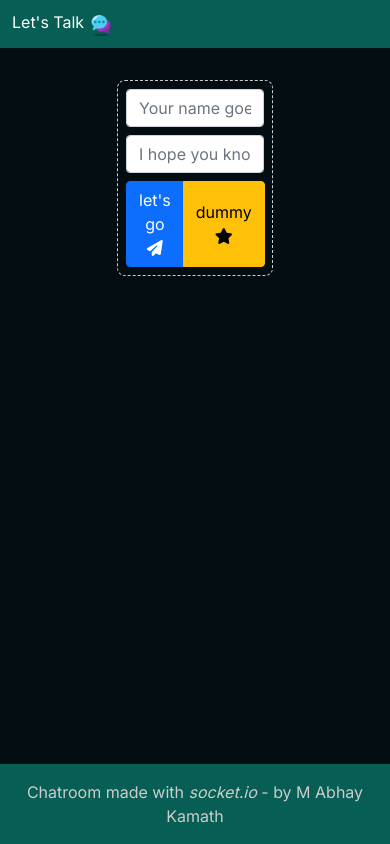
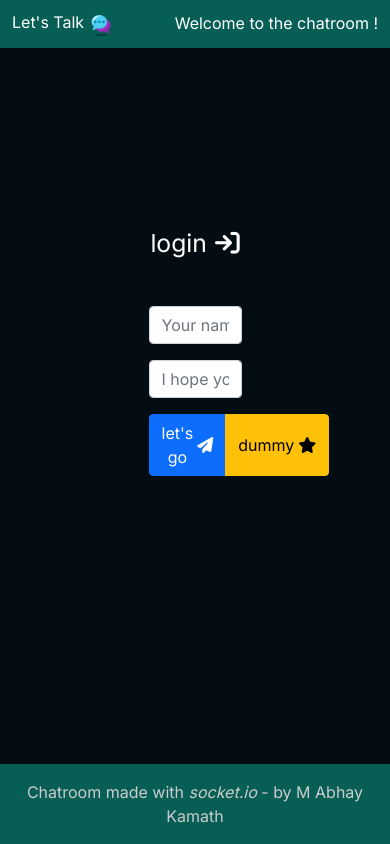
Before and after one commit to abhaykamath/lets-chat-socket.io-chatroom, a React (Create React App) app in the folder frontend/: page / in a window 390 px wide. Built offline with nearby package versions, Linux system fonts and the light colour scheme; no server answers.

Commit message:
Completed login flow, added profile heads and some css

```diff
--- a/frontend/src/components/App.js
+++ b/frontend/src/components/App.js
@@ -4,21 +4,51 @@ import Header from "./Header";
 import ChatContainer from "./ChatContainer";
 import Login from "./Login";
 
+const BASE_URL = "http://localhost:4000";
+
 function App() {
-  const [loggedIn, setLoggedIn] = useState(false);
+  const [loggedIn, setLoggedIn] = useState(
+    JSON.parse(localStorage.getItem("letstalk-loggedIn")) || false
+  );
+  const [username, setUsername] = useState(
+    localStorage.getItem("letstalk-username") || ""
+  );
+  const [loading, setLoading] = useState(false);
 
   function logout() {
     setLoggedIn(false);
+    localStorage.setItem("letstalk-loggedIn", false);
+    setUsername("");
+    localStorage.setItem("letstalk-username", "");
   }
 
-  function login() {
-    setLoggedIn(true);
+  async function login(name, password) {
+    setLoading(true);
+    const response = await fetch(BASE_URL + "/api/login", {
+      method: "POST",
+      headers: {
+        "Content-Type": "application/json",
+      },
+      body: JSON.stringify({ name, password }),
+    });
+    const data = await response.json();
+    setLoading(false);
+    if (data.message === "welcome") {
+      setLoggedIn(true);
+      localStorage.setItem("letstalk-loggedIn", true);
+      setUsername(name);
+      localStorage.setItem("letstalk-username", name);
+    }
   }
 
   return (
     <div>
-      <Header loggedIn={loggedIn} logout={logout} />
-      {!loggedIn ? <Login login={login} /> : <ChatContainer />}
+      <Header loggedIn={loggedIn} logout={logout} username={username} />
+      {!loggedIn ? (
+        <Login login={login} loading={loading} />
+      ) : (
+        <ChatContainer username={username} />
+      )}
       <Footer />
     </div>
   );
--- a/frontend/src/components/ChatContainer.js
+++ b/frontend/src/components/ChatContainer.js
@@ -6,7 +6,7 @@ import "../styles/ChatContainer.css";
 // const socket = io("http://localhost:4000");
 const socket = io("https://letschat-backend-yqwa.onrender.com");
 
-function ChatContainer() {
+function ChatContainer({ username }) {
   const [newMessage, setNewMessage] = useState("");
   const [messages, setMessages] = useState([]);
 
@@ -21,7 +21,8 @@ function ChatContainer() {
       setMessages((messages) => [
         ...messages,
         {
-          content: msg,
+          content: msg.newMessage,
+          sender: msg.sender,
           user: "server",
           timestamp: new Date().toLocaleString(),
         },
@@ -47,11 +48,12 @@ function ChatContainer() {
               ...messages,
               {
                 content: newMessage,
+                sender: username,
                 user: "client",
                 timestamp: new Date().toLocaleString(),
               },
             ]);
-            socket.emit("client_msg", newMessage);
+            socket.emit("client_msg", { sender: username, newMessage });
             setNewMessage("");
           }
         }}
@@ -68,6 +70,9 @@ function ChatContainer() {
                 }}
               >
                 <span className={msg.user}>
+                  <div className="text-danger sender">
+                    ~ {msg.sender === username ? "you" : msg.sender}
+                  </div>
                   <div>{msg.content}</div>
                   <div className="timestamp">{msg.timestamp}</div>
                 </span>
--- a/frontend/src/components/Header.js
+++ b/frontend/src/components/Header.js
@@ -1,12 +1,13 @@
 import React from "react";
 import "../styles/Header.css";
 
-function Header({ loggedIn, logout }) {
+function Header({ loggedIn, logout, username }) {
   return (
     <h1>
       <div>
         Let's Talk <img src="./favicon.png"></img>
       </div>
+      <div>Welcome {username} to the chatroom !</div>
       {loggedIn && (
         <button
           className="btn btn-danger"
--- /dev/null
+++ b/frontend/src/components/Loader.js
@@ -0,0 +1,7 @@
+import React from "react";
+
+function Loader() {
+  return <div className="loader"></div>;
+}
+
+export default Loader;
--- a/frontend/src/components/Login.js
+++ b/frontend/src/components/Login.js
@@ -1,7 +1,11 @@
-import React from "react";
+import React, { useState } from "react";
 import "../styles/Login.css";
+import Loader from "./Loader";
 
-function Login({ login }) {
+function Login({ login, loading }) {
+  const [name, setName] = useState("");
+  const [password, setPassword] = useState("");
+
   return (
     <div className="login-container">
       <form
@@ -9,23 +13,39 @@ function Login({ login }) {
           e.preventDefault();
         }}
       >
+        <h2>
+          login <i className="fa-solid fa-arrow-right-to-bracket"></i>
+        </h2>
         <input
+          type="text"
+          id="name"
+          name="name"
           className="form-control"
           placeholder="Your name goes here :)"
+          value={name}
+          onChange={(e) => setName(e.target.value)}
         ></input>
         <input
+          type="password"
+          id="password"
+          name="password"
           className="form-control"
           placeholder="I hope you know the secret key XD"
+          value={password}
+          onChange={(e) => setPassword(e.target.value)}
         ></input>
         <div className="btn-group">
           <button
             type="proceed"
             className="btn btn-primary"
             onClick={() => {
-              login();
+              login(name, password);
+              setName("");
+              setPassword("");
             }}
           >
-            let's go <i className="fa-solid fa-paper-plane"></i>
+            let's go <i className="fa-solid fa-paper-plane"></i>{" "}
+            {loading && <Loader />}
           </button>
           <button type="proceed" className="btn btn-warning">
             dummy <i className="fa-solid fa-star"></i>
--- a/frontend/src/styles/ChatContainer.css
+++ b/frontend/src/styles/ChatContainer.css
@@ -36,8 +36,12 @@
   animation: growMessage 0.4s ease-out forwards; /* Apply the animation */
 }
 
+.messages-container .sender {
+  font-size: 0.75rem;
+}
+
 .timestamp {
-  font-size: 0.65rem;
+  font-size: 0.6rem;
   opacity: 0.75;
   text-align: right;
   margin-top: 0.5rem;
--- a/frontend/src/styles/Login.css
+++ b/frontend/src/styles/Login.css
@@ -1,16 +1,74 @@
 .login-container {
   box-sizing: border-box;
   color: #fff;
+  margin-top: 20vh;
 }
 
-form {
+.login-container form {
   box-sizing: border-box;
-  border: 1px dashed #ccc;
-  border-radius: 0.5rem;
-  padding: 0.5rem !important;
-  margin: 2rem auto;
-  width: 40vw;
+  /* border: 1px solid ; */
+  border-radius: 1rem;
+  padding: 0.75rem !important;
+  margin: auto;
+  width: 30vw;
   display: flex;
   flex-direction: column;
+  gap: 1rem;
+}
+
+form h2 {
+  margin: 0;
+  text-align: center;
+  margin-bottom: 2rem;
+  display: flex;
+  justify-content: center;
+  align-items: center;
   gap: 0.5rem;
 }
+
+.login-container button {
+  display: flex;
+  justify-content: center;
+  align-items: center;
+  gap: 0.25rem;
+}
+
+.login-container .loader {
+  box-sizing: border-box;
+  display: inline-block;
+  border: 0.25rem solid #f3f3f3; /* Light grey */
+  border-top: 0.25rem solid #25d366; /* Blue */
+  border-right: 0.25rem solid #25d366; /* Blue */
+  border-radius: 50%;
+  width: 1.5rem;
+  height: 1.5rem;
+  animation: spin 1s linear infinite;
+  margin-left: 0.5rem;
+}
+
+@keyframes spin {
+  0% {
+    transform: rotate(0deg);
+  }
+  100% {
+    transform: rotate(360deg);
+  }
+}
+
+@media (max-width: 1440px) {
+  form {
+    width: 50vw;
+  }
+}
+
+@media (max-width: 750px) {
+  form {
+    width: 60vw;
+  }
+}
+
+@media (max-width: 550px) {
+  form {
+    width: 90vw;
+  }
+}
```
Also changed, not shown: 2 other files (tests, documents, lock files or other folders).
